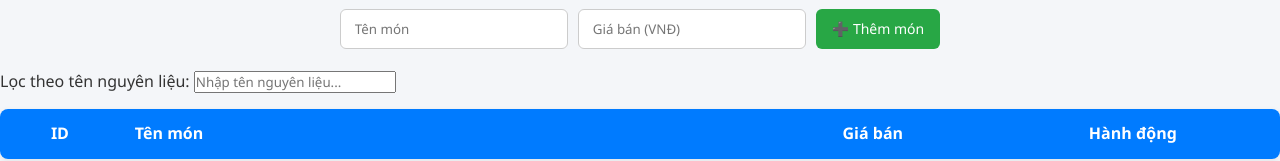
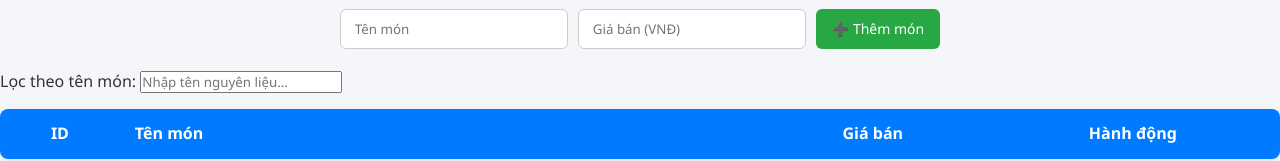
Before and after one commit to chuyenbui332-cloud/bep-quan-ly, a website: page public/menu.html in a window 1280 px wide. Shown: the part 241-402 px from the top of the page. Drawn offline with Linux system fonts and the light colour scheme; no server answers.

Commit message:
Update menu.html

```diff
--- a/public/menu.html
+++ b/public/menu.html
@@ -20,7 +20,7 @@
     </form>
 <!-- Ô lọc theo tên nguyên liệu -->
 <div style="margin: 15px 0;">
-  <label>Lọc theo tên nguyên liệu:</label>
+  <label>Lọc theo tên món:</label>
   <input type="text" id="filter-ten" placeholder="Nhập tên nguyên liệu...">
 <datalist id="filter-ds"></datalist>
 </div>
```
